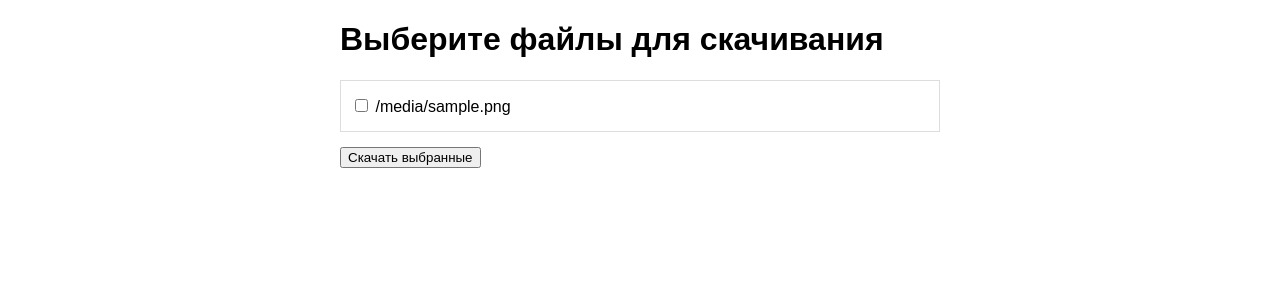
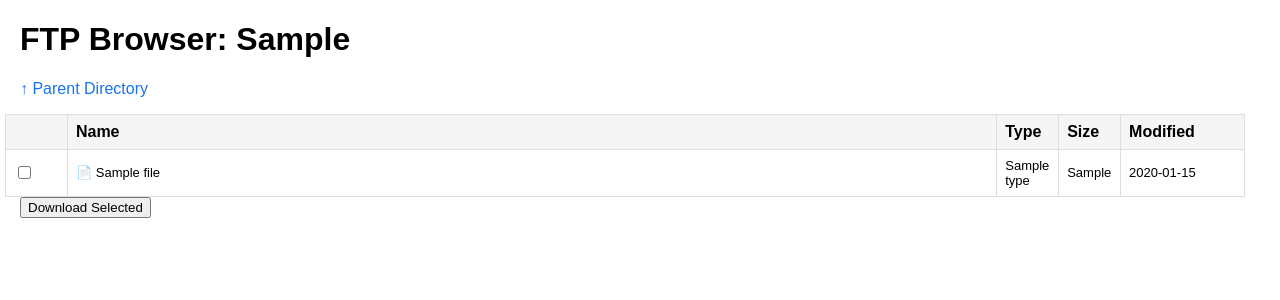
Before and after one commit to OstapchukAB/myftppy, a Flask app: template templates/files.html in a window 1280 px wide. Shown: the top 300 px of the page. Run offline with Flask 3, Linux system fonts and the light colour scheme; the template is opened without the code that fills it: most values are stand-ins (such as "Sample title", 1, 10 or a date in 2020).

Commit message:
раширил таблицу с файлами на весь экран, добавил отображение дополнительных параметров файлов/папок

```diff
--- a/app.py
+++ b/app.py
@@ -1,127 +1,166 @@
-import logging
-from datetime import datetime
-import traceback
 import os
 import json
+import logging
+import traceback
 from flask import Flask, render_template, request, session, send_file, redirect
 from ftplib import FTP, error_perm
 from io import BytesIO
+from datetime import datetime
+import zipfile
 from dotenv import load_dotenv
-
-
-logging.basicConfig(
-    level=logging.INFO,
-    format="%(asctime)s - %(levelname)s - %(message)s",
-    handlers=[logging.FileHandler("ftp_client.log"), logging.StreamHandler()],
-)
-logger = logging.getLogger(__name__)
 
 app = Flask(__name__)
 app.secret_key = os.urandom(24)
 load_dotenv()
 
-# Конфигурация по умолчанию
-DEFAULT_CONFIG = {"host": "ftp.example.com", "username": "anonymous", "password": ""}
+# Настройка логирования
+logging.basicConfig(
+    level=logging.INFO,
+    format='%(asctime)s - %(levelname)s - %(message)s',
+    handlers=[
+        logging.FileHandler('ftp_client.log'),
+        logging.StreamHandler()
+    ]
+)
+logger = logging.getLogger(__name__)
 
+def parse_ftp_list(line):
+    parts = line.split(maxsplit=8)
+    if len(parts) < 9:
+        return None
+
+    perm = parts[0]
+    name = parts[8].rstrip()
+    is_dir = perm.startswith('d')
+    size = int(parts[4])
+    date_str = ' '.join(parts[5:8])
+
+    try:
+        mtime = datetime.strptime(date_str, '%b %d %H:%M')
+        mtime = mtime.replace(year=datetime.now().year)
+    except ValueError:
+        try:
+            mtime = datetime.strptime(date_str, '%b %d %Y')
+        except:
+            mtime = datetime.now()
+
+    return {
+        'name': name,
+        'is_dir': is_dir,
+        'size': size,
+        'mtime': mtime.strftime('%Y-%m-%d %H:%M'),
+        'type': 'Folder' if is_dir else 'File'
+    }
+
+def human_size(size):
+    for unit in ['B', 'KB', 'MB', 'GB']:
+        if size < 1024:
+            return f"{size:.2f} {unit}"
+        size /= 1024
+    return f"{size:.2f} TB"
+
+def connect_ftp(host, username, password):
+    try:
+        logger.info(f"Connecting to FTP: {host}")
+        ftp = FTP(host, timeout=10)
+        ftp.login(username, password)
+        return ftp
+    except Exception as e:
+        logger.error(f"Connection failed: {str(e)}")
+        raise
+
+@app.route('/', methods=['GET', 'POST'])
+def index():
+    if request.method == 'POST':
+        session['ftp_host'] = request.form.get('host')
+        session['ftp_user'] = request.form.get('username')
+        session['ftp_pass'] = request.form.get('password')
+        return redirect('/files')
+
+    config = load_config()
+    return render_template('index.html', config=config)
+
+@app.route('/files', defaults={'path': ''})
+@app.route('/files/<path:path>')
+def list_files(path):
+    try:
+        ftp = connect_ftp(
+            session.get('ftp_host'),
+            session.get('ftp_user'),
+            session.get('ftp_pass')
+        )
+
+        files = []
+        try:
+            ftp.cwd(path)
+            lines = []
+            ftp.retrlines('LIST', lambda x: lines.append(x))
+
+            for line in lines:
+                item = parse_ftp_list(line)
+                if item:
+                    item['size_h'] = human_size(item['size']) if not item['is_dir'] else ''
+                    files.append(item)
+        except error_perm as e:
+            logger.error(f"Directory error: {str(e)}")
+
+        current_dir = ftp.pwd()
+        ftp.quit()
+
+        return render_template('files.html',
+                            files=files,
+                            current_dir=current_dir,
+                            parent_dir=os.path.dirname(current_dir))
+
+    except Exception as e:
+        logger.error(f"Error: {traceback.format_exc()}")
+        return f"Error: {str(e)}", 500
+
+@app.route('/download', methods=['POST'])
+def download_files():
+    selected_files = request.form.getlist('files')
+    if not selected_files:
+        return "No files selected", 400
+
+    try:
+        ftp = connect_ftp(
+            session.get('ftp_host'),
+            session.get('ftp_user'),
+            session.get('ftp_pass')
+        )
+
+        zip_buffer = BytesIO()
+        with zipfile.ZipFile(zip_buffer, 'w', zipfile.ZIP_DEFLATED) as zipf:
+            for filename in selected_files:
+                with BytesIO() as bio:
+                    ftp.retrbinary(f'RETR {filename}', bio.write)
+                    bio.seek(0)
+                    zipf.writestr(filename, bio.getvalue())
+
+        ftp.quit()
+        zip_buffer.seek(0)
+
+        return send_file(
+            zip_buffer,
+            mimetype='application/zip',
+            as_attachment=True,
+            download_name='ftp_files.zip'
+        )
+
+    except Exception as e:
+        logger.error(f"Download failed: {traceback.format_exc()}")
+        return f"Download error: {str(e)}", 500
 
 def load_config():
     try:
-        with open("config.json") as f:
+        with open('config.json') as f:
             return json.load(f)
     except (FileNotFoundError, json.JSONDecodeError):
-        return DEFAULT_CONFIG
+        return {
+            "host": "ftp.dlptest.com",
+            "username": "dlpuser",
+            "password": "rNrKYTX9g7z3RgJBmxUyhC2m"
+        }
 
-
-def connect_ftp(host, username, password):
-    try:
-        logger.info(f"Connecting to FTP: {host} (user: {username})")
-        ftp = FTP()
-        ftp.connect(host)
-        ftp.login(username, password)
-        logger.info("FTP connection successful")
-        return ftp
-    except Exception as e:
-        logger.error(f"FTP connection failed: {str(e)}")
-        raise
-
-
-@app.route("/", methods=["GET", "POST"])
-def index():
-    logger.info("Accessing main page")
-    config = load_config()
-
-    if request.method == "POST":
-        session["ftp_host"] = request.form.get("host")
-        session["ftp_user"] = request.form.get("username")
-        session["ftp_pass"] = request.form.get("password")
-        logger.info(
-            f"Login attempt - host: {session['ftp_host']}, user: {session['ftp_user']}"
-        )
-        # Пароль специально не логируем!
-        return redirect("/files")
-    else:
-        return render_template("index.html", config=config)
-
-
-@app.route("/files")
-def list_files():
-    try:
-        logger.info("Accessing files page")
-        ftp = connect_ftp(
-            session.get("ftp_host"), session.get("ftp_user"), session.get("ftp_pass")
-        )
-        files = []
-        ftp.retrlines("LIST", lambda x: files.append(x.split()[-1]))
-        ftp.quit()
-        logger.info(f"Found {len(files)} files")
-        return render_template("files.html", files=files)
-    except error_perm as e:
-        logger.error(f"Permission error: {str(e)}")
-        return f"Ошибка подключения: {str(e)}", 400
-    except Exception as e:
-        logger.error(f"Unexpected error: {traceback.format_exc()}")
-        return f"Ошибка подключения: {str(e)}"
-
-
-@app.route("/download", methods=["POST"])
-def download_files():
-    selected_files = request.form.getlist("files")
-    logger.info(f"Download request: {len(selected_files)} files selected")
-
-    if not selected_files:
-        return "Файлы не выбраны", 400
-
-    try:
-        ftp = connect_ftp(
-            session.get("ftp_host"), session.get("ftp_user"), session.get("ftp_pass")
-        )
-        logger.debug(f"Downloading files: {selected_files}")
-
-        zip_io = BytesIO()
-
-        for file in selected_files:
-            bio = BytesIO()
-            ftp.retrbinary(f"RETR {file}", bio.write)
-            bio.seek(0)
-            zip_io.write(bio.read())
-        logger.info("Files successfully packed into ZIP")
-
-        ftp.quit()
-        zip_io.seek(0)
-
-        return send_file(
-            zip_io,
-            mimetype="application/zip",
-            as_attachment=True,
-            download_name="downloaded_files.zip",
-        )
-    except error_perm as e:
-        logger.error(f"Permission error: {str(e)}")
-        return f"Ошибка загрузки: {str(e)}", 400
-    except Exception as e:
-        logger.error(f"Download failed: {traceback.format_exc()}")
-        return f"Ошибка : {str(e)}"
-
-
-if __name__ == "__main__":
+if __name__ == '__main__':
     app.run(debug=True)
--- a/static/style.css
+++ b/static/style.css
@@ -4,7 +4,7 @@ body {
 }
 
 .container {
-    max-width: 600px;
+    max-width: 100%;
     margin: 0 auto;
 }
 
@@ -22,3 +22,18 @@ body {
     display: block;
     margin: 5px 0;
 }
+.file-table {
+    width: 100vm;
+    margin-left: -15px;
+    margin-right: -15px;
+    table-layout: auto;
+}
+.file-table td {
+    font-size: 13px;
+}
+
+.file-table th:nth-child(1) { width: 5%; }   /* Checkbox */
+.file-table th:nth-child(2) { width: auto; }  /* Name */
+.file-table th:nth-child(3) { width: 5%; }  /* Type */
+.file-table th:nth-child(4) { width: 5%; }  /* Size */
+.file-table th:nth-child(5) { width: 10%; }  /* Modified */
--- a/templates/files.html
+++ b/templates/files.html
@@ -1,22 +1,62 @@
 <!DOCTYPE html>
 <html>
 <head>
-    <title>Файлы FTP</title>
+    <title>FTP Files</title>
     <link rel="stylesheet" href="{{ url_for('static', filename='style.css') }}">
+    <style>
+        .file-table { width: 100%; border-collapse: collapse; }
+        .file-table th, .file-table td { padding: 8px; border: 1px solid #ddd; }
+        .file-table th { background-color: #f5f5f5; text-align: left; }
+        .dir-link { color: #1a73e8; text-decoration: none; }
+        .dir-link:hover { text-decoration: underline; }
+    </style>
 </head>
 <body>
     <div class="container">
-        <h1>Выберите файлы для скачивания</h1>
+        <h1>FTP Browser: {{ current_dir }}</h1>
+
+        {% if parent_dir %}
+        <p>
+            <a href="/files/{{ parent_dir }}" class="dir-link">↑ Parent Directory</a>
+        </p>
+        {% endif %}
+
         <form action="/download" method="POST">
-            <div class="file-list">
-                {% for file in files %}
-                <label class="file-item">
-                    <input type="checkbox" name="files" value="{{ file }}">
-                    {{ file }}
-                </label>
-                {% endfor %}
-            </div>
-            <button type="submit">Скачать выбранные</button>
+            <table class="file-table">
+                <thead>
+                    <tr>
+                        <th></th>
+                        <th>Name</th>
+                        <th>Type</th>
+                        <th>Size</th>
+                        <th>Modified</th>
+                    </tr>
+                </thead>
+                <tbody>
+                    {% for file in files %}
+                    <tr>
+                        <td>
+                            {% if not file.is_dir %}
+                            <input type="checkbox" name="files" value="{{ file.name }}">
+                            {% endif %}
+                        </td>
+                        <td>
+                            {% if file.is_dir %}
+                            <a href="/files/{{ current_dir }}/{{ file.name }}" class="dir-link">
+                                📁 {{ file.name }}
+                            </a>
+                            {% else %}
+                            📄 {{ file.name }}
+                            {% endif %}
+                        </td>
+                        <td>{{ file.type }}</td>
+                        <td>{{ file.size_h }}</td>
+                        <td>{{ file.mtime }}</td>
+                    </tr>
+                    {% endfor %}
+                </tbody>
+            </table>
+            <button type="submit">Download Selected</button>
         </form>
     </div>
 </body>
```
